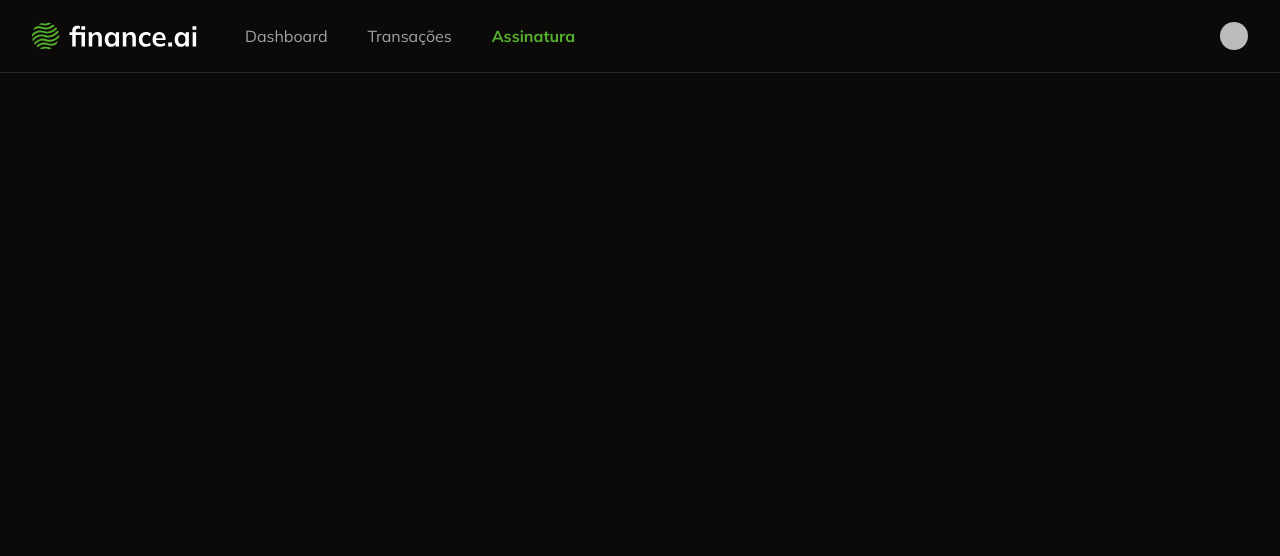
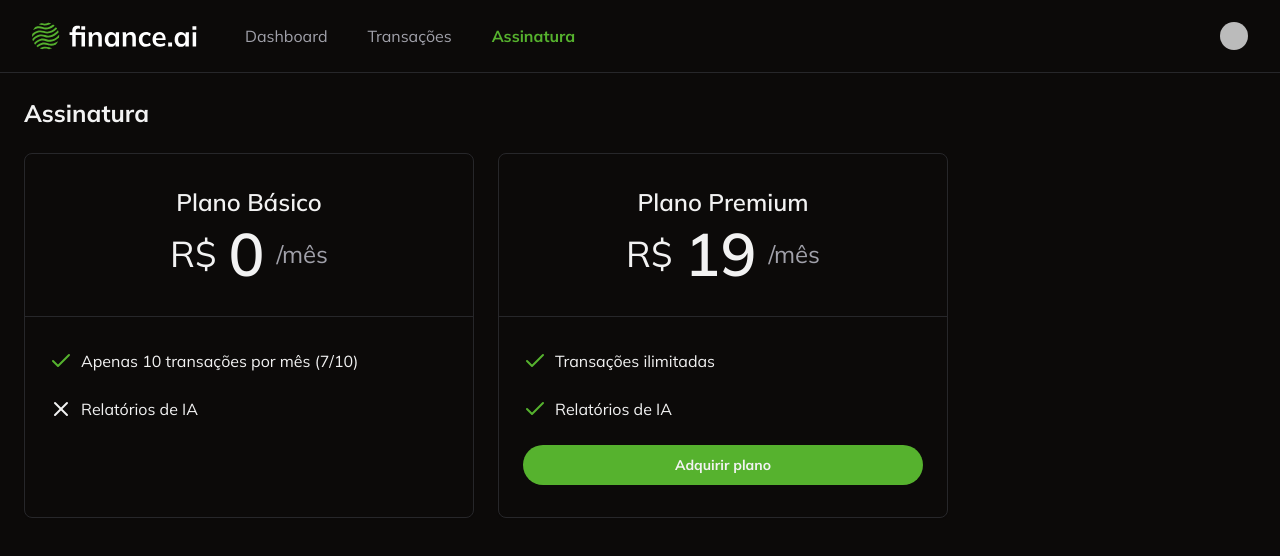
Before and after one commit to Viniciusrbr/Finance.ai, a Next.js app: page /subscription in a window 1280 px wide. Shown: the top 556 px of the page. Built offline with nearby package versions, Linux system fonts and the light colour scheme; no server answers; sample sign-in values are in the browser's storage; some icons are missing.

Commit message:
feat: garantido  que o usuário seja redirecionado para o checkout do Stripe ao adquirir o plano

```diff
--- /dev/null
+++ b/app/subscription/_actions/create-stripe-checkout/index.ts
@@ -0,0 +1,39 @@
+"use server";
+
+import { auth } from "@clerk/nextjs/server";
+import Stripe from "stripe";
+
+export const createStripeCheckout = async () => {
+  const { userId } = await auth();
+
+  if (!userId) {
+    throw new Error("Unauthorized");
+  }
+
+  if (!process.env.STRIPE_SECRET_KEY) {
+    throw new Error("Stripe secret key not found");
+  }
+
+  const stripe = new Stripe(process.env.STRIPE_SECRET_KEY, {
+    apiVersion: "2024-10-28.acacia",
+  });
+
+  const session = await stripe.checkout.sessions.create({
+    payment_method_types: ["card"],
+    mode: "subscription",
+    success_url: "http://localhost:3000",
+    cancel_url: "http://localhost:3000",
+    subscription_data: {
+      metadata: {
+        clerk_user_id: userId,
+      },
+    },
+    line_items: [
+      {
+        price: process.env.STRIPE_PREMIUM_PLAN_PRICE_ID,
+        quantity: 1,
+      },
+    ],
+  });
+  return { sessionId: session.id };
+};
--- /dev/null
+++ b/app/subscription/_components/acquire-plan-button.tsx
@@ -0,0 +1,36 @@
+"use client";
+
+import { loadStripe } from "@stripe/stripe-js";
+
+import { Button } from "@/app/_components/ui/button";
+
+import { createStripeCheckout } from "../_actions/create-stripe-checkout";
+
+export default function AcquirePlanButton() {
+  const handleAcquirePlanClick = async () => {
+    const { sessionId } = await createStripeCheckout();
+
+    if (!process.env.NEXT_PUBLIC_STRIPE_PUBLISHABLE_KEY) {
+      throw new Error("Stripe publishable key not found");
+    }
+
+    const stripe = await loadStripe(
+      process.env.NEXT_PUBLIC_STRIPE_PUBLISHABLE_KEY,
+    );
+
+    if (!stripe) {
+      throw new Error("Stripe not found");
+    }
+
+    await stripe.redirectToCheckout({ sessionId });
+  };
+
+  return (
+    <Button
+      className="w-full rounded-full font-bold"
+      onClick={handleAcquirePlanClick}
+    >
+      Adquirir plano
+    </Button>
+  );
+}
--- a/app/subscription/page.tsx
+++ b/app/subscription/page.tsx
@@ -1,7 +1,10 @@
 import { auth } from "@clerk/nextjs/server";
+import { CheckIcon, XIcon } from "lucide-react";
 import { redirect } from "next/navigation";
 
 import Navbar from "../_components/navbar";
+import { Card, CardContent, CardHeader } from "../_components/ui/card";
+import AcquirePlanButton from "./_components/acquire-plan-button";
 
 export default async function SubscriptionPage() {
   const { userId } = await auth();
@@ -13,6 +16,57 @@
   return (
     <>
       <Navbar />
+
+      <div className="space-y-6 p-6">
+        <h1 className="text-2xl font-bold">Assinatura</h1>
+        <div className="flex gap-6">
+          <Card className="w-[450px]">
+            <CardHeader className="border-b border-solid py-8">
+              <h2 className="text-center text-2xl font-semibold">
+                Plano Básico
+              </h2>
+              <div className="flex items-center justify-center gap-3">
+                <span className="text-4xl">R$</span>
+                <span className="text-6xl font-semibold">0</span>
+                <div className="text-2xl text-muted-foreground">/mês</div>
+              </div>
+            </CardHeader>
+            <CardContent className="space-y-6 py-8">
+              <div className="flex items-center gap-2">
+                <CheckIcon className="text-primary" />
+                <p>Apenas 10 transações por mês (7/10)</p>
+              </div>
+              <div className="flex items-center gap-2">
+                <XIcon />
+                <p>Relatórios de IA</p>
+              </div>
+            </CardContent>
+          </Card>
+          <Card className="w-[450px]">
+            <CardHeader className="border-b border-solid py-8">
+              <h2 className="text-center text-2xl font-semibold">
+                Plano Premium
+              </h2>
+              <div className="flex items-center justify-center gap-3">
+                <span className="text-4xl">R$</span>
+                <span className="text-6xl font-semibold">19</span>
+                <div className="text-2xl text-muted-foreground">/mês</div>
+              </div>
+            </CardHeader>
+            <CardContent className="space-y-6 py-8">
+              <div className="flex items-center gap-2">
+                <CheckIcon className="text-primary" />
+                <p>Transações ilimitadas</p>
+              </div>
+              <div className="flex items-center gap-2">
+                <CheckIcon className="text-primary" />
+                <p>Relatórios de IA</p>
+              </div>
+              <AcquirePlanButton />
+            </CardContent>
+          </Card>
+        </div>
+      </div>
     </>
   );
 }
--- a/package.json
+++ b/package.json
@@ -21,6 +21,7 @@
     "@radix-ui/react-scroll-area": "^1.2.0",
     "@radix-ui/react-select": "^2.1.2",
     "@radix-ui/react-slot": "^1.1.0",
+    "@stripe/stripe-js": "^4.10.0",
     "@tanstack/react-table": "^8.20.5",
     "class-variance-authority": "^0.7.0",
     "clsx": "^2.1.1",
@@ -34,6 +35,7 @@
     "react-hook-form": "^7.53.1",
     "react-number-format": "^5.4.2",
     "recharts": "^2.13.3",
+    "stripe": "^17.3.1",
     "tailwind-merge": "^2.5.4",
     "zod": "^3.23.8"
   },
```
Also changed, not shown: 1 other file (tests, documents, lock files or other folders).
